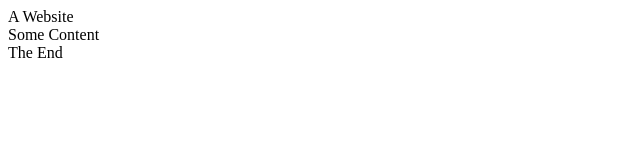
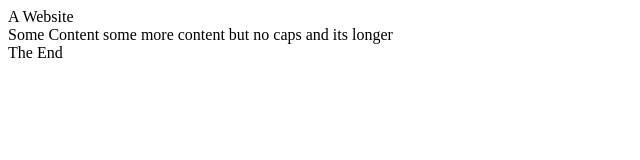
Before and after one commit to hyk47561/Project-1, a plain HTML site: page index.html in a window 1280 px wide. Shown: the whole page, without its empty margins (0-640 px from the left). Drawn offline with Linux system fonts and the light colour scheme.

Commit message:
testing something

```diff
--- a/index.html
+++ b/index.html
@@ -15,6 +15,7 @@
 
     <main>
         Some Content
+        some more content but no caps and its longer
     </main>
 
     <footer>
```
